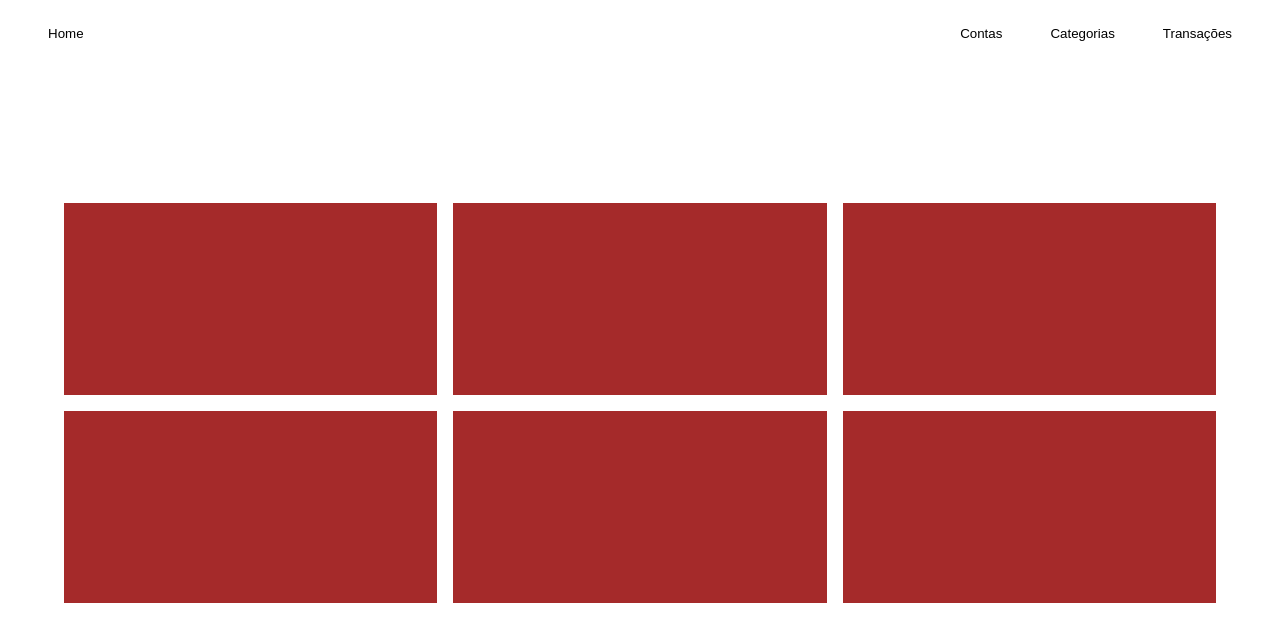
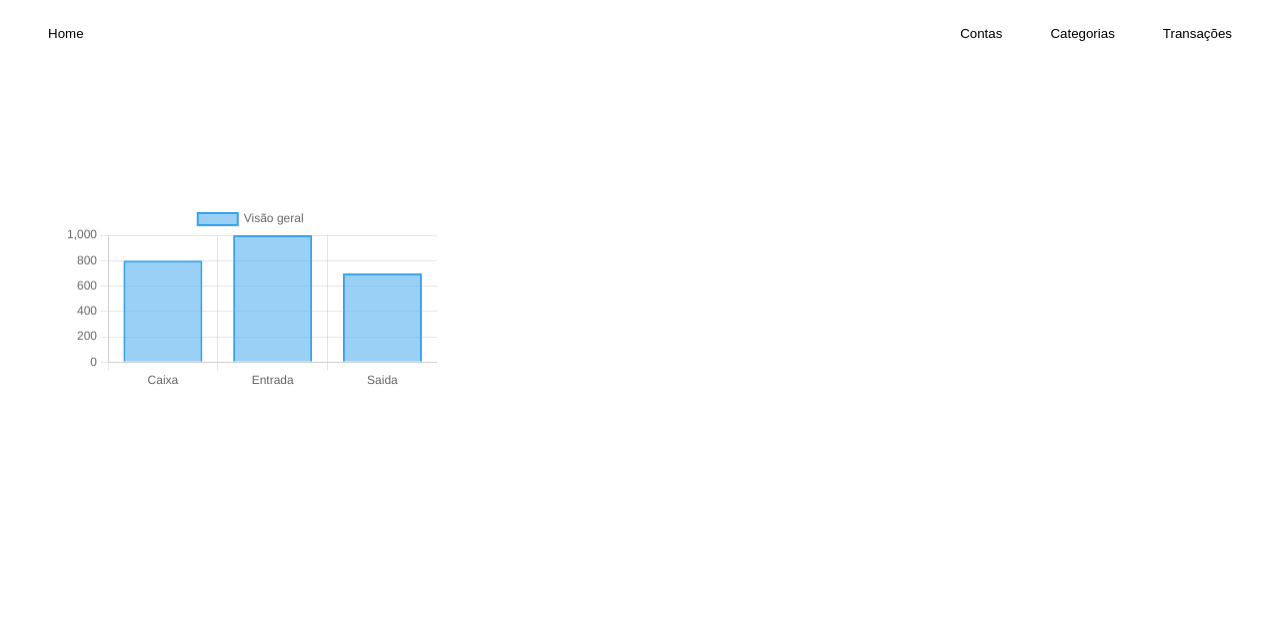
Before and after one commit to AllRedCat/Forms-Finance-KSPR, a plain HTML site: page index.html in a window 1280 px wide. Drawn offline with nearby package versions, Linux system fonts and the light colour scheme.

Commit message:
feat: Add first chart

```diff
--- a/index.html
+++ b/index.html
@@ -31,7 +31,7 @@
             <div id="home" class="Home">
                 <div class="space-1">
                     <!-- visão geral -->
-                    <!-- <canvas id="myChart"></canvas> -->
+                    <canvas id="chart1"></canvas>
                 </div>
                 <div class="space-2">
                     <!-- recietas -->
--- a/script.js
+++ b/script.js
@@ -33,17 +33,19 @@ function showTransactions() {
 
 // Gráficos
 document.addEventListener('DOMContentLoaded', function() {
-    const ctx = document.getElementById('myChart');
+    const ctx = document.getElementById('chart1');
+
+    var bank = 800;
     var entry = 1000;
-    var out = 1000;
+    var out = 700;
 
     new Chart(ctx, {
         type: 'bar',
         data: {
-            labels: ['Entrada', 'Saida'],
+            labels: ['Caixa', 'Entrada', 'Saida'],
             datasets: [{
-                label: '# Entrada | Saida',
-                data: [entry, out],
+                label: 'Visão geral',
+                data: [bank, entry, out],
                 borderWidth: 2
             }]
         },
--- a/style.css
+++ b/style.css
@@ -64,7 +64,7 @@ main {
 .space-4,
 .space-5,
 .space-6 {
-    background-color: brown;
+    /* background-color: brown; */
     width: 100%;
 }
 
```
